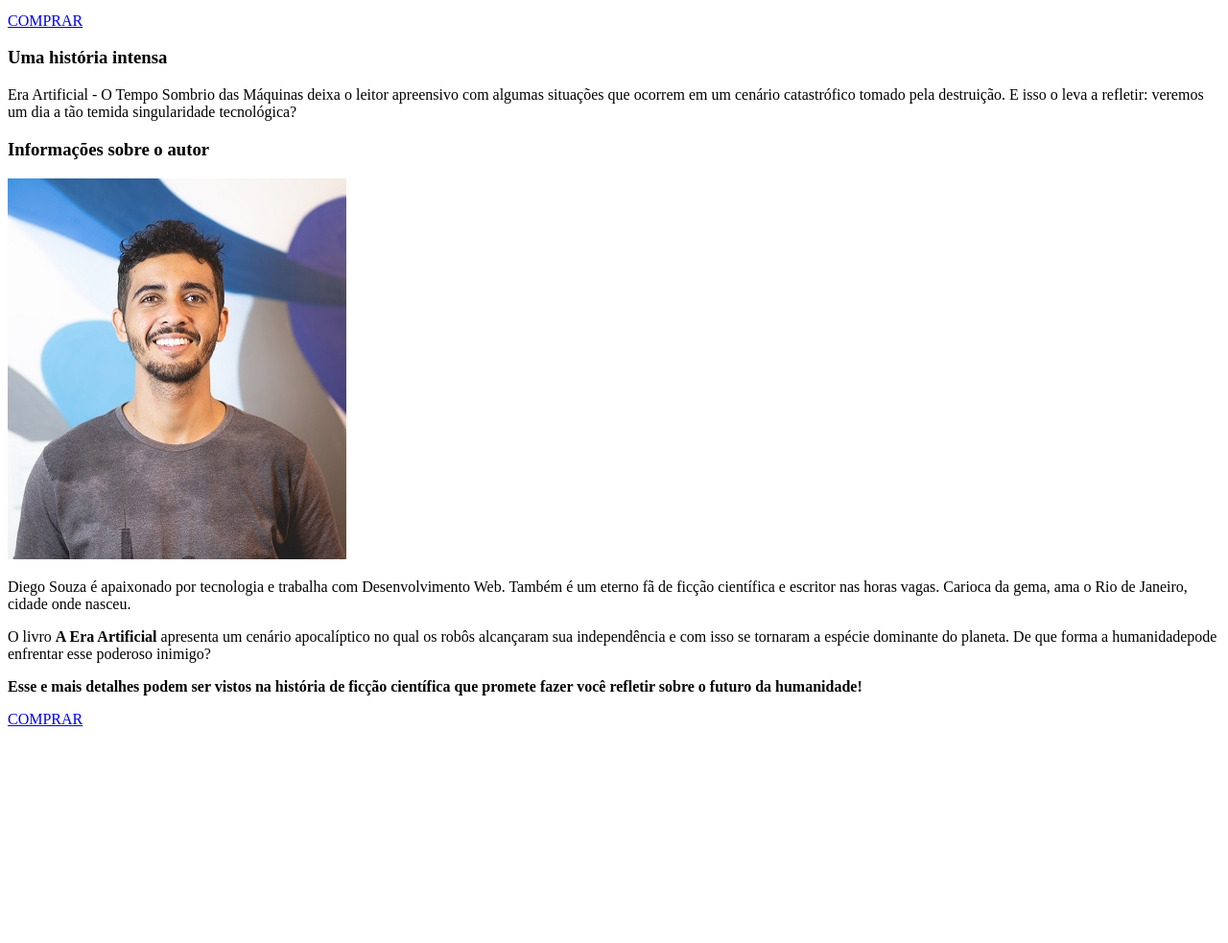
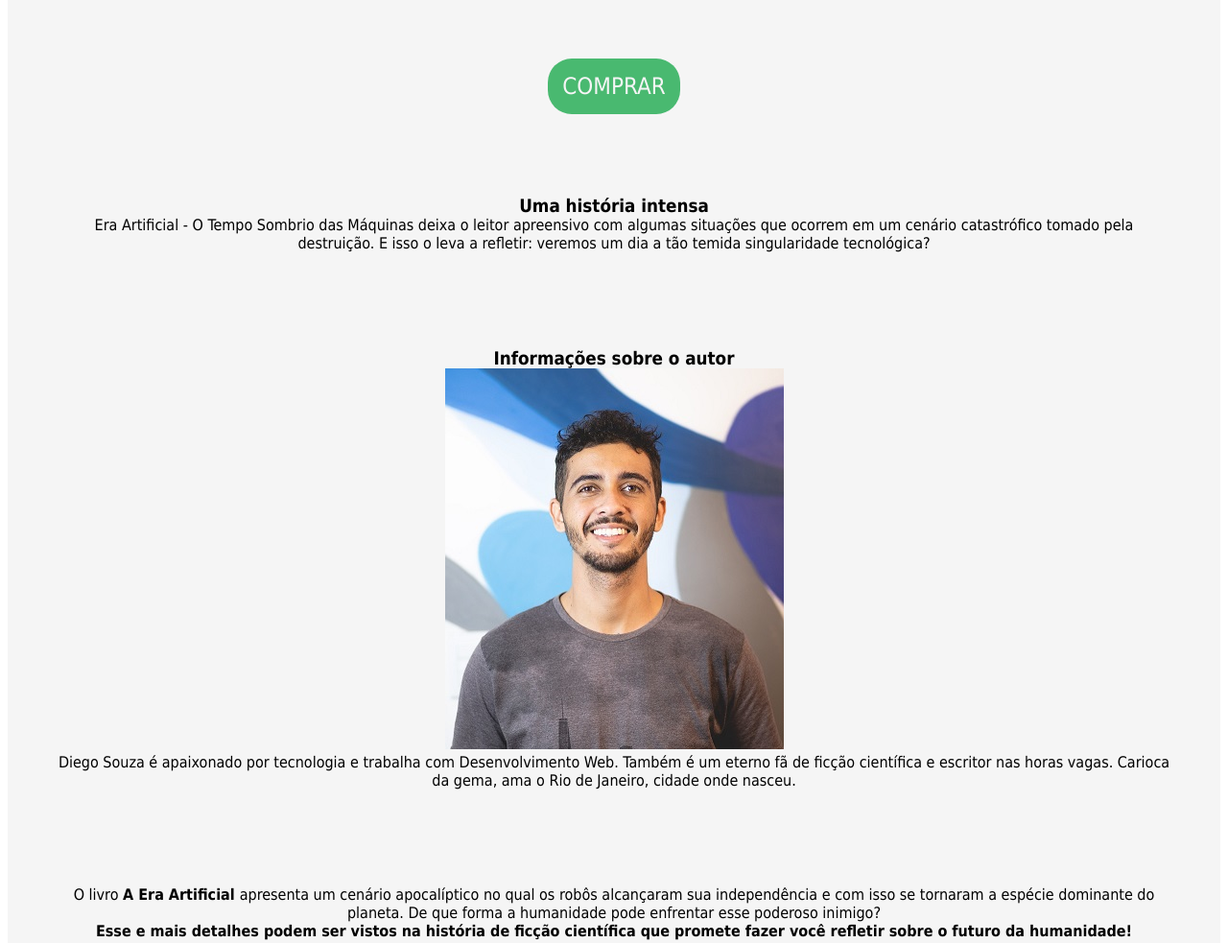
Before and after one commit to RomuloNogueira84/02-projeto-livro-era-artificial, a plain HTML site: page index.html in a window 1280 px wide. Shown: the part 690-1673 px from the top of the page at 96% size. Before the commit the page ends 1457 px from the top, so only its background shows below. Drawn offline with Linux system fonts and the light colour scheme.

Commit message:
atualizar

```diff
--- a/index.html
+++ b/index.html
@@ -5,14 +5,14 @@
   <meta charset="UTF-8">
   <meta name="viewport" content="width=device-width, initial-scale=1.0">
   <title>A Era Artificial</title>
-  <link rel="stylesheet" href=".//style.css">
+  <link rel="stylesheet" href="./style.css">
 </head>
 
 <body>
   <main>
     <div>
       <h1> A Era Artificial </h1>
-      <img src="./assets/img/capa-livro.jpg" alt="Capa Era Artifical">
+      <img src="./assets/img/capa-livro.jpg" alt="Capa Era Artificial">
       <h2>Um futuro sombrio a nosso caminho.</h2>
       <p> A história em que a inteligência artificial permitiu aos robôs se tornarem a espécie dominante do nosso
         planeta. Uma luta incessante pela sobrevivência humana tem início em um cenário catastrófico dominado pela
@@ -20,7 +20,7 @@
         </p>
     </div>
     <div>
-      <a href="https://www.amazon.com.br/Era-Artificial-tempo-sombrio-m%C3%A1quinas-ebook/dp/B07VFF5368" target="_blank"> COMPRAR</a>
+      <a href="https://www.amazon.com.br/Era-Artificial-tempo-sombrio-m%C3%A1quinas-ebook/dp/B07VFF5368" target="_blank" rel="noopener"> COMPRAR</a>
     </div>
     <div>
       <h3> Uma história intensa</h3>
@@ -36,13 +36,12 @@
     </div>
     <div>
       <p> O livro <b>A Era Artificial </b>apresenta um cenário apocalíptico no qual os robôs alcançaram sua independência e com
-        isso se tornaram a espécie dominante do planeta. De que forma a humanidadepode enfrentar esse poderoso inimigo?</p>
+        isso se tornaram a espécie dominante do planeta. De que forma a humanidade pode enfrentar esse poderoso inimigo?</p>
         <p><b>Esse e mais detalhes podem ser vistos na história de ficção científica que promete fazer você refletir sobre o
-        futuro da humanidade!</b>
-</p>
+        futuro da humanidade!</b></p>
     </div>
     <div>
-    <a href="https://www.amazon.com.br/Era-Artificial-tempo-sombrio-m%C3%A1quinas-ebook/dp/B07VFF5368" target="_blank"> COMPRAR</a>
+    <a href="https://www.amazon.com.br/Era-Artificial-tempo-sombrio-m%C3%A1quinas-ebook/dp/B07VFF5368" target="_blank" rel="noopener"> COMPRAR</a>
     </div>
   </main>
 </body>
```
